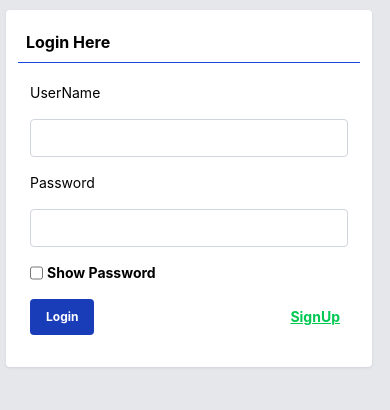
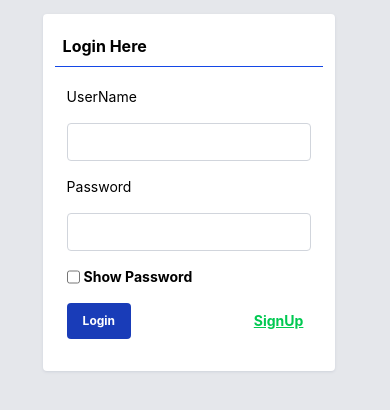
Before and after one commit to nsengiyumvaxolivier/M-Business, a React app in the folder frontend/: page / in a window 390 px wide. Shown: the top 410 px of the page. Built offline with nearby package versions, Linux system fonts and the light colour scheme; the HTML template or start-up script is replaced by a standard one.

Commit message:
frontent commit

```diff
--- a/frontend/src/Login.jsx
+++ b/frontend/src/Login.jsx
@@ -48,8 +48,8 @@ function Login() {
     return (
         <>
 
-            <div className="container-fluid bg-gray-200 w-full h-screen p-3 py-4 md:flex">
-                <div className="container w-full bg-white p-3 md:w-1/3 rounded m-auto shadow shadow-gray-300 transition duration-700 -translate-1.5 animate">
+            <div className="container-fluid bg-gray-200 w-full h-screen p-3 py-[5%] md:flex">
+                <div className="container w-[80%] bg-white p-3 md:w-1/3 rounded m-auto shadow shadow-gray-300 transition duration-700 -translate-1.5 animate">
                 <div className="flex w-full justify-between">
                     <h4 className='font-bold p-2'>Login Here</h4>
                     <div className="info p-1">
```
